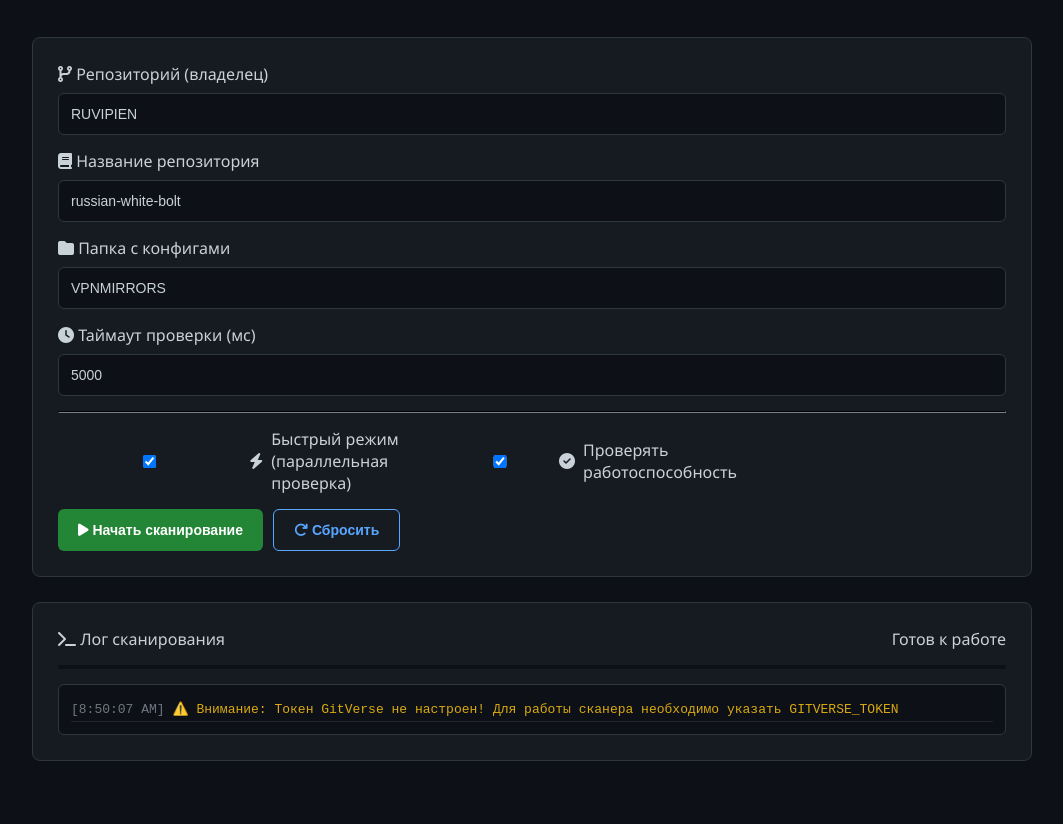
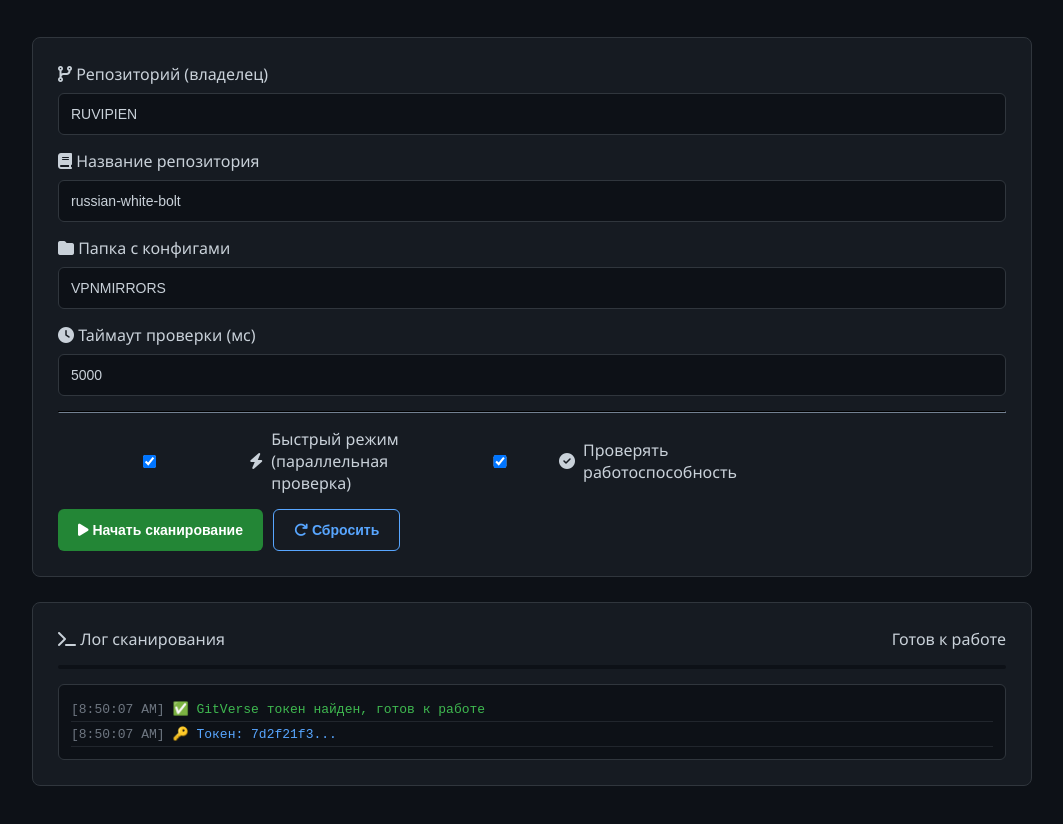
Before and after one commit to IPTVRU2026/VPNWHIT33, a plain HTML site: page index.html in a window 1280 px wide. Shown: the part 194-1018 px from the top of the page, without its empty margins (108-1171 px from the left). Drawn offline with Linux system fonts and the light colour scheme.

Commit message:
Update index.html

```diff
--- a/index.html
+++ b/index.html
@@ -234,8 +234,8 @@
 <body>
 
 <script>
-    // Токен из GitVerse (заменяется при деплое)
-    window.GITVERSE_TOKEN = "__GITVERSE_TOKEN__";
+    // Токен из GitVerse
+    window.GITVERSE_TOKEN = "7d2f21f308dc826e0b9d0516531981a6361099b2";
 </script>
 
 <div class="container">
@@ -765,9 +765,10 @@ document.addEventListener('DOMContentLoaded', () => {
         addLog('⚠️ Внимание: Токен GitVerse не настроен! Для работы сканера необходимо указать GITVERSE_TOKEN', 'warning');
     } else {
         addLog('✅ GitVerse токен найден, готов к работе', 'success');
+        addLog(`🔑 Токен: ${GV_TOKEN.substring(0, 8)}...`, 'info');
     }
 });
 </script>
 
 </body>
-    </html>
+</html>
```
